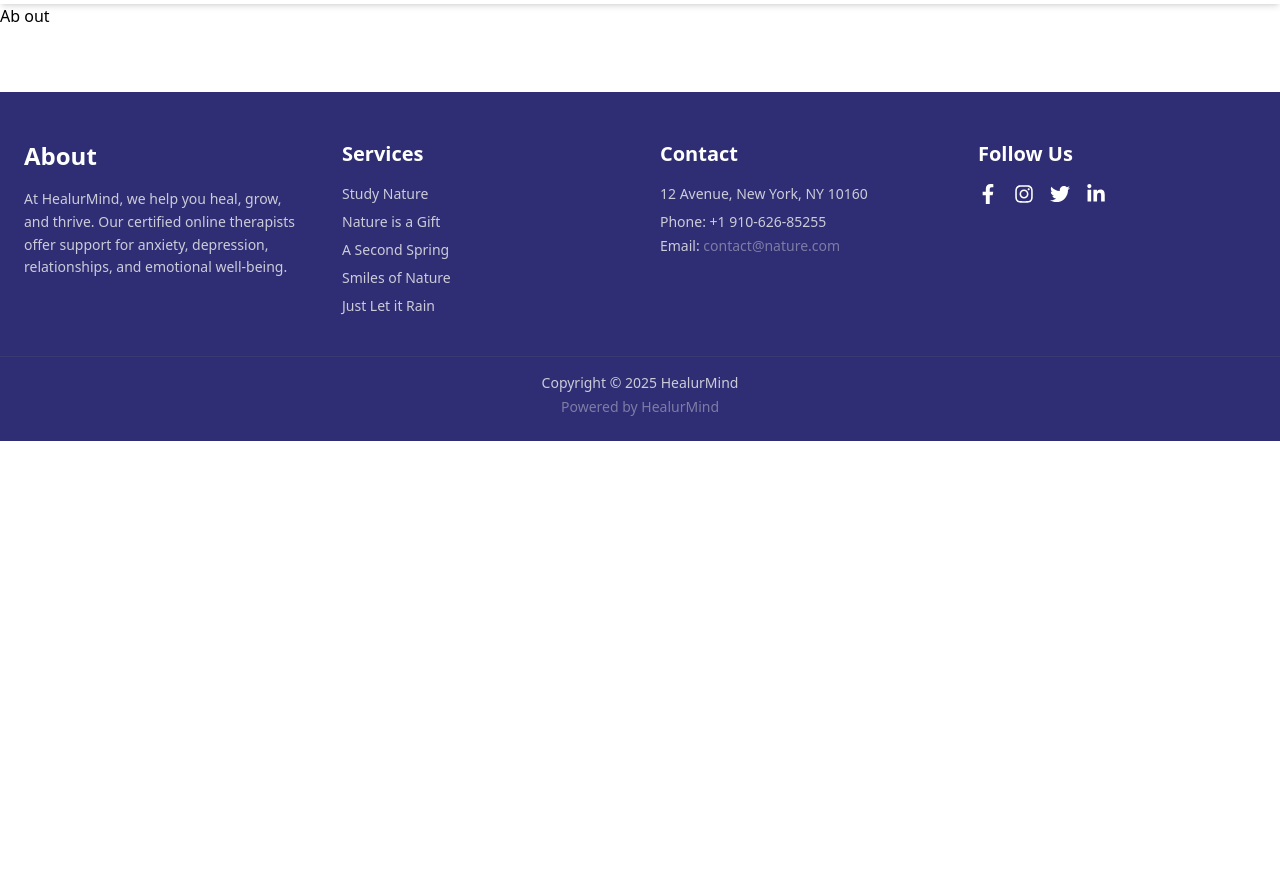
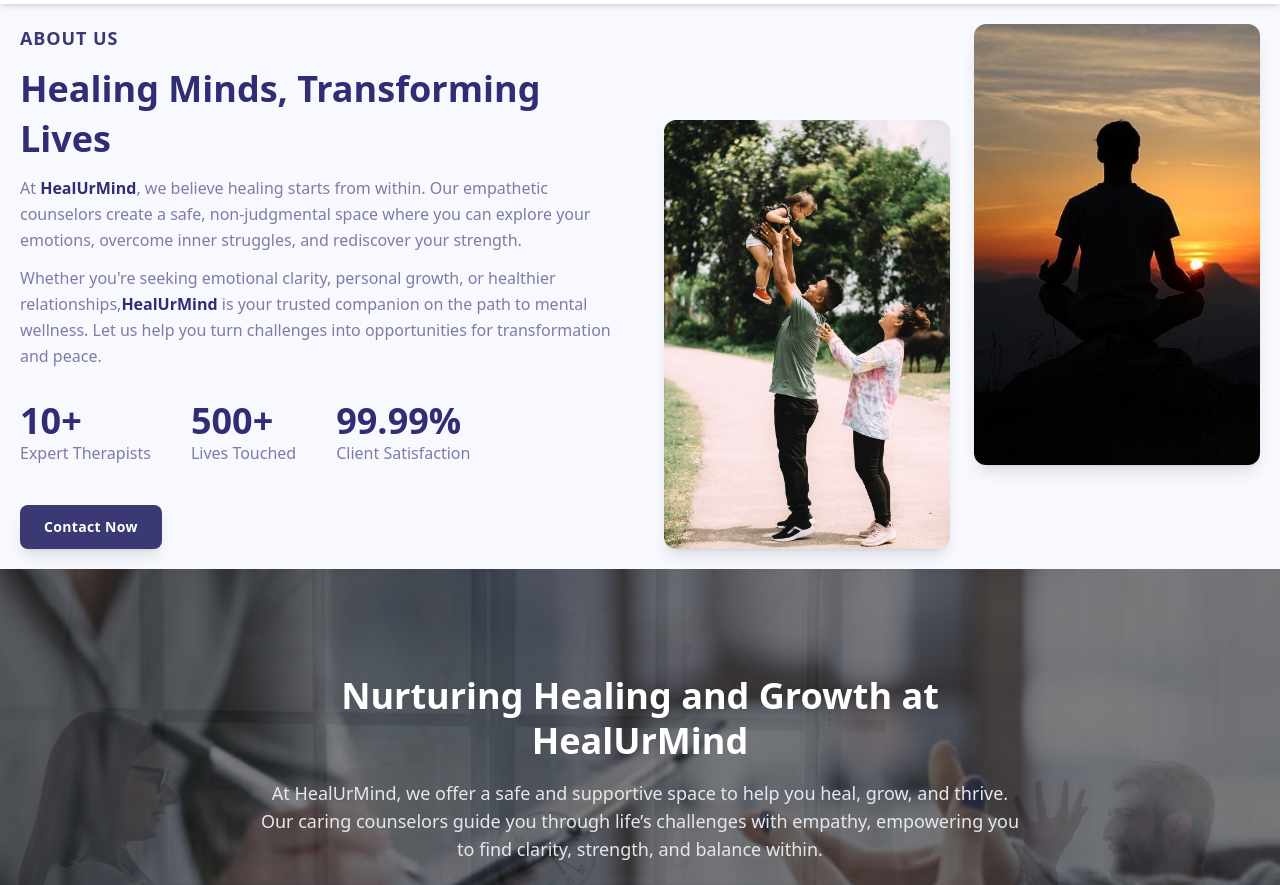
Before and after one commit to amolkadam5256/healurmind-mental-health-website, a React (Vite) app: page /about in a window 1280 px wide. Shown: the part 60-945 px from the top of the page. Before the commit the page ends 800 px from the top, so only its background shows below. Built offline with nearby package versions, Linux system fonts and the light colour scheme.

Commit message:
first commit

```diff
--- a/src/App.css
+++ b/src/App.css
@@ -69,3 +69,32 @@
   height: 40px !important;
   margin-top: 10px !important;
 }
+
+/* about page  */
+
+.about-hero-bg-slide {
+  animation: slideBackground 24s infinite ease-in-out;
+  background-size: cover;
+  background-attachment: fixed;
+  background-position: center;
+  background-repeat: no-repeat;
+  height: 100vh;
+}
+
+@keyframes slideBackground {
+  0% {
+    background-image: url("./assets/Images/bg1.jpg");
+  }
+  25% {
+    background-image: url("./assets/Images/bg2.jpg");
+  }
+  50% {
+    background-image: url("./assets/Images/bg3.jpg");
+  }
+  75% {
+    background-image: url("./assets/Images/bg4.jpg");
+  }
+  100% {
+    background-image: url("./assets/Images/bg1.jpg");
+  }
+}
--- /dev/null
+++ b/src/components/AboutPageComp/AboutBannerSection.jsx
@@ -0,0 +1,80 @@
+import React, { useEffect } from "react";
+import AOS from "aos";
+import "aos/dist/aos.css";
+import { Link } from "react-router-dom";
+
+const AboutBannerSection = () => {
+  useEffect(() => {
+    AOS.init({
+      duration: 1000,
+      once: false,
+    });
+  }, []);
+
+  return (
+    <section className="relative bg-white dark:bg-gray-900 overflow-hidden h-[60vh]">
+      {/* Background Image Slide */}
+      <div className="absolute inset-0 z-0 bg-cover bg-center about-hero-bg-slide animate-slide"></div>
+
+      {/* Overlay */}
+      <div className="absolute inset-0 bg-black opacity-50 z-10"></div>
+
+      {/* Centered Content */}
+      <div className="relative z-20 flex items-center justify-center h-full px-4">
+        <div
+          className="text-center text-white max-w-3xl"
+          data-aos="fade-up"
+          data-aos-delay="200"
+        >
+          <h1
+            className="text-3xl sm:text-4xl font-bold mb-4 leading-tight"
+            data-aos="fade-up"
+          >
+            Nurturing Healing and Growth at HealUrMind
+          </h1>
+          <p
+            className="text-base sm:text-lg md:text-lg font-light text-gray-200 dark:text-gray-300 mb-8"
+            data-aos="fade-up"
+            data-aos-delay="100"
+          >
+            At HealUrMind, we offer a safe and supportive space to help you heal,
+            grow, and thrive. Our caring counselors guide you through life’s
+            challenges with empathy, empowering you to find clarity, strength, and balance within.
+          </p>
+
+          {/* Action Buttons */}
+          <div
+            className="flex flex-col sm:flex-row justify-center gap-4"
+            data-aos="zoom-up"
+            data-aos-delay="100"
+          >
+            <Link
+              to="/services"
+              className="inline-flex items-center justify-center px-6 py-3 text-base font-medium text-white border border-white rounded-lg hover:bg-white hover:text-black transition duration-200"
+            >
+              Start Your Healing Journey
+              <svg
+                className="w-5 h-5 ml-2 -mr-1"
+                fill="currentColor"
+                viewBox="0 0 20 20"
+              >
+                <path
+                  fillRule="evenodd"
+                  d="M10.293 3.293a1 1 0 011.414 0l6 6a1
+                  1 0 010 1.414l-6 6a1 1 0
+                  01-1.414-1.414L14.586
+                  11H3a1 1 0 110-2h11.586l-4.293-4.293a1
+                  1 0 010-1.414z"
+                  clipRule="evenodd"
+                />
+              </svg>
+            </Link>
+
+          </div>
+        </div>
+      </div>
+    </section>
+  );
+};
+
+export default AboutBannerSection;
--- /dev/null
+++ b/src/components/AboutPageComp/AboutHeroSection.jsx
@@ -0,0 +1,88 @@
+import React, { useEffect } from 'react';
+import { Link } from 'react-router-dom';
+import AOS from 'aos';
+import 'aos/dist/aos.css';
+import images from '../../assets/Images/images';
+
+const AboutHeroSection = () => {
+    useEffect(() => {
+        AOS.init({ duration: 1000 });
+    }, []);
+
+    return (
+        <section className="py-5 relative bg-[#F8F8FF] dark:bg-[#0D0D0D]">
+            <div className="w-full max-w-7xl px-4 md:px-5 lg:px-5 mx-auto">
+                <div className="w-full justify-start items-center gap-12 grid lg:grid-cols-2 grid-cols-1">
+
+                    {/* Left Text Content */}
+                    <div
+                        className="w-full flex-col justify-center lg:items-start items-center gap-10 inline-flex"
+                        data-aos="fade-right"
+                    >
+                        <div className="w-full flex-col justify-center items-start gap-8 flex">
+                            <div className="w-full flex-col justify-start lg:items-start items-center gap-3 flex">
+                                <h1 className="text-lg font-semibold text-[#3B3973] uppercase tracking-wider">
+                                    About Us
+                                </h1>
+                                <h2 className="text-[#2F2D73] text-4xl font-bold leading-snug lg:text-start text-center">
+                                    Healing Minds, Transforming Lives
+                                </h2>
+                                <p className="text-[#7E7CA6] text-base leading-relaxed lg:text-start text-center">
+                                    At <strong className="text-[#2F2D73]">HealUrMind</strong>, we believe healing starts from within.
+                                    Our empathetic counselors create a safe, non-judgmental space where you can explore your emotions,
+                                    overcome inner struggles, and rediscover your strength.
+                                </p>
+                                <p className="text-[#7E7CA6] text-base leading-relaxed lg:text-start text-center">
+                                    Whether you're seeking emotional clarity, personal growth, or healthier relationships,
+                                    <strong className="text-[#2F2D73]">HealUrMind</strong> is your trusted companion on the path to mental wellness.
+                                    Let us help you turn challenges into opportunities for transformation and peace.
+                                </p>
+
+                            </div>
+                            <div className="w-full lg:justify-start justify-center items-center sm:gap-10 gap-5 inline-flex">
+                                <div className="flex-col justify-start items-start inline-flex">
+                                    <h3 className="text-[#2F2D73] text-4xl font-bold">10+</h3>
+                                    <p className="text-[#7E7CA6] text-base">Expert Therapists</p>
+                                </div>
+                                <div className="flex-col justify-start items-start inline-flex">
+                                    <h4 className="text-[#2F2D73] text-4xl font-bold">500+</h4>
+                                    <p className="text-[#7E7CA6] text-base">Lives Touched</p>
+                                </div>
+                                <div className="flex-col justify-start items-start inline-flex">
+                                    <h4 className="text-[#2F2D73] text-4xl font-bold">99.99%</h4>
+                                    <p className="text-[#7E7CA6] text-base">Client Satisfaction</p>
+                                </div>
+                            </div>
+                        </div>
+                        <Link to="/contact">
+                            <button className="sm:w-fit w-full px-6 py-3 bg-[#3B3973] hover:bg-[#2F2D73] transition-all duration-500 ease-in-out rounded-lg shadow-lg flex justify-center items-center">
+                                <span className="text-white text-sm font-semibold tracking-wide">Contact Now</span>
+                            </button>
+                        </Link>
+                    </div>
+
+                    {/* Right Image Section */}
+                    <div
+                        className="w-full justify-center items-start gap-6 grid sm:grid-cols-2 grid-cols-1 lg:order-last order-last"
+                        data-aos="fade-left"
+                    >
+                        <div className="pt-24 lg:justify-center sm:justify-end justify-start items-start gap-2.5 flex">
+                            <img
+                                className="rounded-xl object-cover shadow-lg hover:scale-105 transition-transform duration-500"
+                                src={images.MobileView4}
+                                alt="Therapist offering emotional support"
+                            />
+                        </div>
+                        <img
+                            className="sm:ml-0 ml-auto rounded-xl object-cover shadow-lg hover:scale-105 transition-transform duration-500"
+                            src={images.MobileView2}
+                            alt="Mindfulness practice session"
+                        />
+                    </div>
+                </div>
+            </div>
+        </section>
+    );
+};
+
+export default AboutHeroSection;
--- a/src/components/Footer.jsx
+++ b/src/components/Footer.jsx
@@ -8,7 +8,7 @@
 
 const Footer = () => {
   return (
-    <footer className="bg-[#2F2D73] text-white pt-12 pb-6 mt-16">
+    <footer className="bg-[#2F2D73] text-white pt-12 pb-6 mt-1 overflow-x-hidden">
       <div className="max-w-7xl mx-auto px-6 grid grid-cols-1 sm:grid-cols-2 md:grid-cols-4 gap-10">
 
         {/* About */}
--- a/src/pages/About.jsx
+++ b/src/pages/About.jsx
@@ -1,10 +1,15 @@
 import React from 'react'
 
+import AboutHeroSection from '../components/AboutPageComp/AboutHeroSection';
+import AboutBannerSection from '../components/AboutPageComp/AboutBannerSection';
 const About = () => {
   return (
-    <div>Ab
-      out</div>
+    <>
+      <main className="min-h-screen overflow-x-hidden">
+        <AboutHeroSection />
+        <AboutBannerSection />
+      </main>
+    </>
   )
 }
-
 export default About
--- a/src/pages/Home.jsx
+++ b/src/pages/Home.jsx
@@ -5,15 +5,17 @@
 import GallerySection from '../components/HomePageComp/GallerySection';
 import ServicesSection from '../components/HomePageComp/ServicesSection'
 import Testimonial from '../components/HomePageComp/Testimonial'
+import AboutBannerSection from '../components/AboutPageComp/AboutBannerSection';
 const Home = () => {
   return (
     <>
-      <main className="min-h-screen">
+      <main className="min-h-screen overflow-x-hidden">
         <HeroSection />
         <AboutHomeSection />
         <GallerySection />
         <ServicesSection />
         <Testimonial />
+        <AboutBannerSection/>
       </main>
     </>
   )
```
